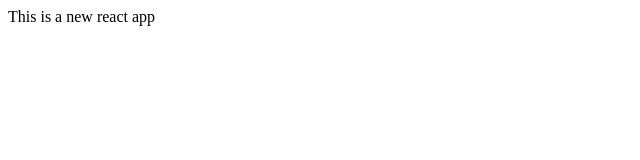
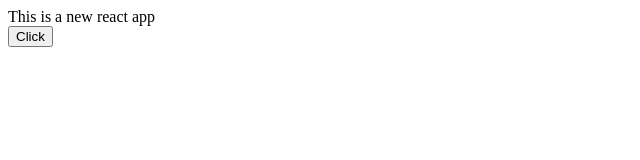
Before and after one commit to dorsett85/clayton_site, a React app: page / in a window 1280 px wide. Shown: the top 160 px of the page, without its empty margins (0-640 px from the left). Built offline with nearby package versions, Linux system fonts and the light colour scheme.

Commit message:
server test

```diff
--- a/frontend/src/components/App.js
+++ b/frontend/src/components/App.js
@@ -3,12 +3,34 @@ import React from 'react';
 
 export default class App extends React.Component {
   constructor(props) {
-    super(props)
+    super(props);
+    this.state = {
+      message: null
+    }
+  }
+
+  handleButtonClick(e) {
+    e.preventDefault();
+
+    fetch('test/')
+      .then(response => response.json())
+      .then(success => {
+        this.setState({
+          message: success.success
+        })
+      })
+      .catch(error => call.error ? call.error(error) : console.log(error));
   }
 
   render() {
     return (
-      <div>This is a new react app</div>
+      <div>
+        This is a new react app
+        <br/>
+        <button onClick={this.handleButtonClick.bind(this)}>Click</button>
+        <br/>
+        {this.state.message}
+      </div>
     )
   }
 }
```
Also changed, not shown: 1 other file (tests, documents, lock files or other folders).
